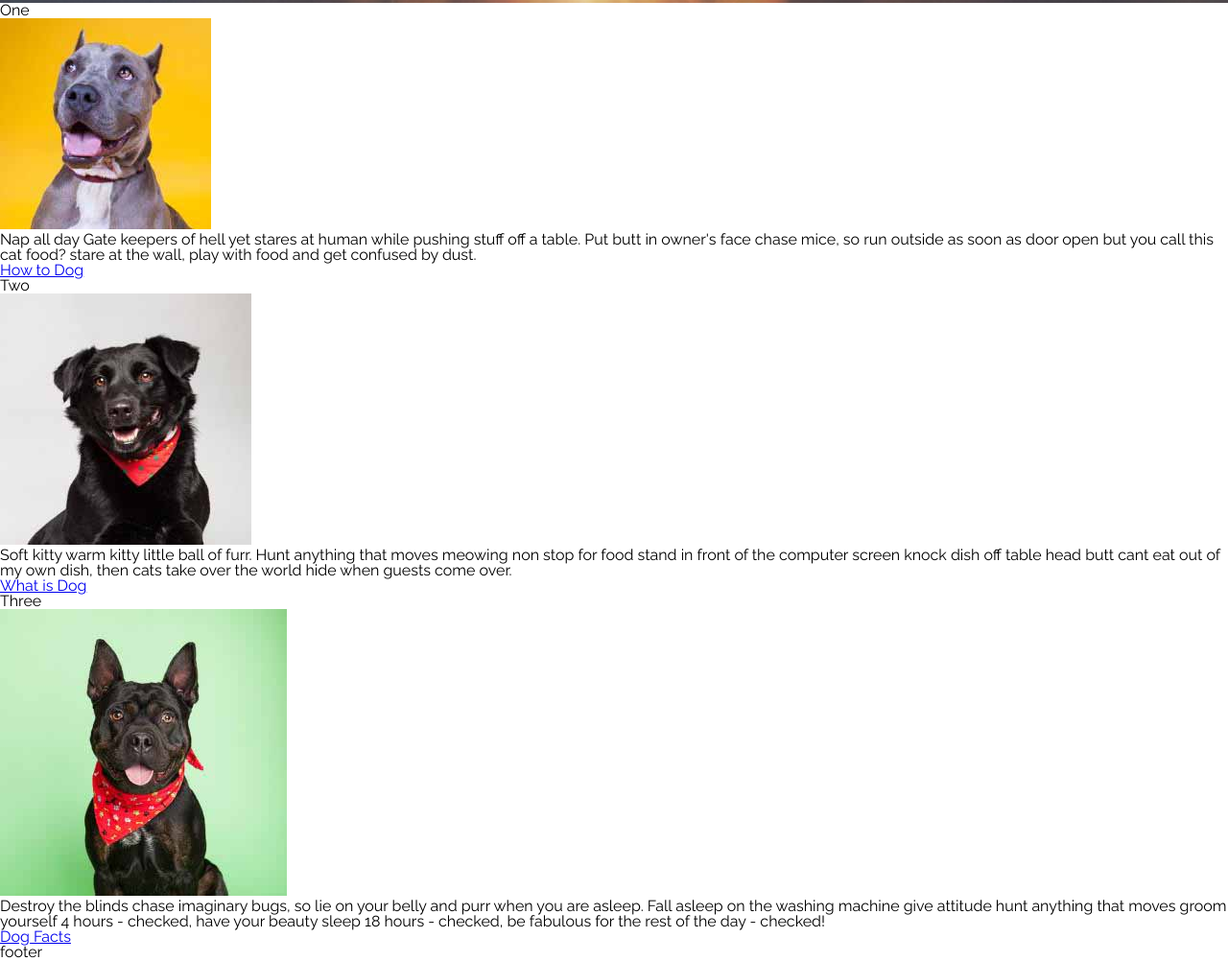
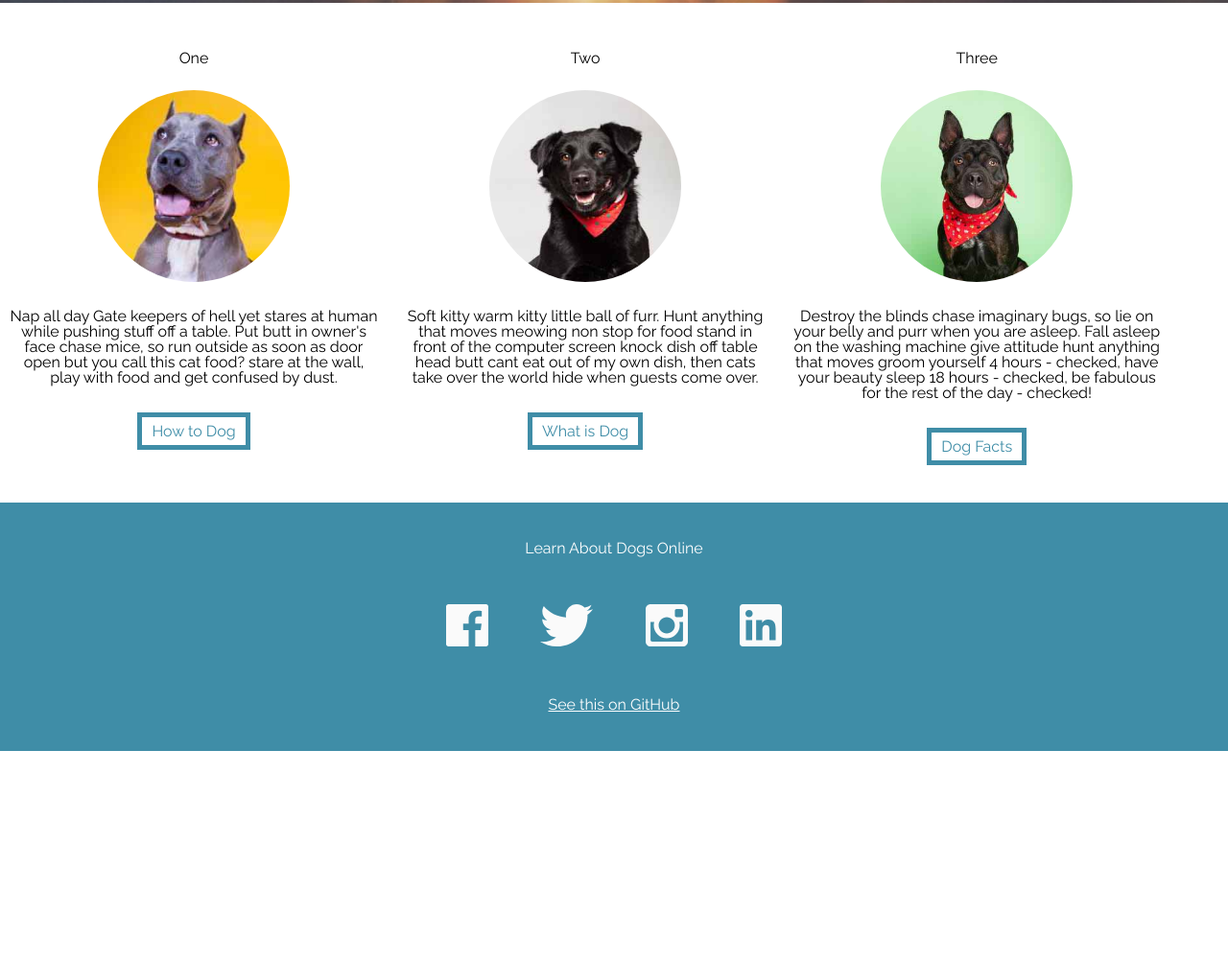
Before and after one commit to turingschool-examples/introductory-static-site, a plain HTML site: page index.html in a window 1280 px wide. Shown: the part 540-1542 px from the top of the page at 96% size. After the commit the page ends 1323 px from the top, so only its background shows below. Drawn offline with Linux system fonts and the light colour scheme.

Commit message:
wrap up column and add footer

```diff
--- a/css/styles2.css
+++ b/css/styles2.css
@@ -1,6 +1,8 @@
 body {
   font-family: 'Raleway', sans-serif;
 }
+
+/* header */
 
 header {
   background: #92E0E5;
@@ -21,6 +23,8 @@ header h1 {
   margin-top: 8px;
 }
 
+/* primary navigation */
+
 nav li {
   display: inline-block;
   padding: 17px 10px;
@@ -31,11 +35,14 @@ nav li:hover {
   color: white;
 }
 
+/* hero unit */
+
 #hero {
   background: url('../images/park.jpg') no-repeat;
   background-size: cover;
   text-align: center;
   padding: 50px 0;
+  margin-bottom: 50px;
 }
 
 #hero img {
@@ -51,7 +58,9 @@ nav li:hover {
   margin-bottom: 25px;
 }
 
-#hero a {
+/* links */
+
+.btn {
   background: white;
   border: 5px solid #3F8DA7;
   color: #3F8DA7;
@@ -59,8 +68,56 @@ nav li:hover {
   text-decoration: none;
 }
 
-#hero a:hover {
+.btn:hover {
   padding: 5px 10px;
   background: #3F8DA7;
   color: white;
 }
+
+.link {
+  color: white
+}
+
+.link:hover {
+  color: #92E0E5;
+}
+
+/* columns */
+
+.three-col {
+  width: 30%;
+  display: inline-block;
+  text-align: center;
+  vertical-align: top;
+  margin: 0 10px;
+}
+
+.three-col img {
+  border-radius: 50%;
+  height: 200px;
+  width: 200px;
+  margin: 25px 0;
+}
+
+.three-col p {
+  margin-bottom: 40px;
+}
+
+/* footer */
+
+footer {
+    background: #3F8DA7;
+    color: white;
+    margin-top: 50px;
+    padding: 40px 0;
+    text-align: center;
+}
+
+footer ul {
+  margin: 50px 0;
+}
+
+footer li {
+  display: inline-block;
+  margin: 0 25px;
+}
--- a/index.html
+++ b/index.html
@@ -22,7 +22,7 @@
     <section id="hero">
       <h2>A Site About Some Dogs</h2>
       <img src="images/dog1-sq.jpg" alt="hero dog"/>
-      <a href="http://corgis-in-space.tumblr.com/" target="_blank">What are Dogs</a>
+      <a href="http://corgis-in-space.tumblr.com/" target="_blank" class="btn">What are Dogs</a>
     </section>
 
     <section class="content">
@@ -32,7 +32,7 @@
         <p>
           Nap all day Gate keepers of hell yet stares at human while pushing stuff off a table. Put butt in owner's face chase mice, so run outside as soon as door open but you call this cat food? stare at the wall, play with food and get confused by dust.
         </p>
-        <a href="https://en.wikipedia.org/wiki/Dog">How to Dog</a>
+        <a href="https://en.wikipedia.org/wiki/Dog" class="btn">How to Dog</a>
       </article>
 
       <article class="three-col">
@@ -41,7 +41,7 @@
         <p>
           Soft kitty warm kitty little ball of furr. Hunt anything that moves meowing non stop for food stand in front of the computer screen knock dish off table head butt cant eat out of my own dish, then cats take over the world hide when guests come over.
         </p>
-        <a href="http://www.dog-adoption-and-training-guide.com/about-dogs.html">What is Dog</a>
+        <a href="http://www.dog-adoption-and-training-guide.com/about-dogs.html" class="btn">What is Dog</a>
       </article>
 
       <article class="three-col">
@@ -50,12 +50,19 @@
         <p>
           Destroy the blinds chase imaginary bugs, so lie on your belly and purr when you are asleep. Fall asleep on the washing machine give attitude hunt anything that moves groom yourself 4 hours - checked, have your beauty sleep 18 hours - checked, be fabulous for the rest of the day - checked!
         </p>
-        <a href="http://www.livescience.com/13305-facts-dog-breeds-genetics-pets.html">Dog Facts</a>
+        <a href="http://www.livescience.com/13305-facts-dog-breeds-genetics-pets.html" class="btn">Dog Facts</a>
       </article>
     </section>
 
     <footer>
-      <h4>footer</h4>
+      <h4>Learn About Dogs Online</h4>
+      <ul>
+        <li><img src="images/facebook.svg"/></li>
+        <li><img src="images/twitter.svg"/></li>
+        <li><img src="images/instagram.svg"/></li>
+        <li><img src="images/linkedin.svg"/></li>
+      </ul>
+      <a href="" target="_blank" class="link">See this on GitHub</a>
     </footer>
   </body>
 </html>
```
Also changed, not shown: 1 other file.
